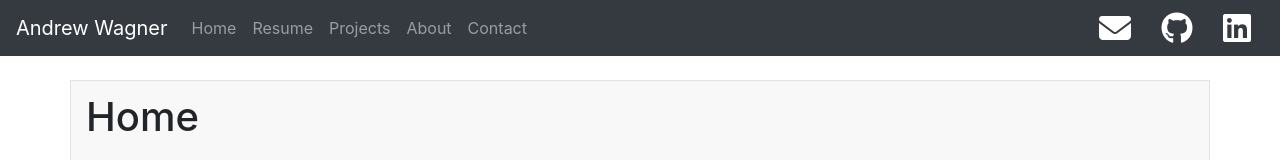
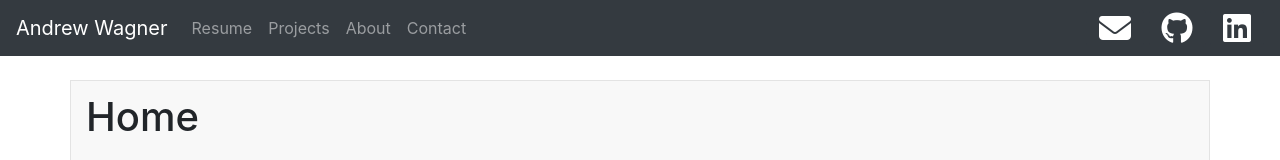
Before and after one commit to wagner-pdx/webdev-final-project, a plain HTML site: page index.html in a window 1280 px wide. Shown: the top 160 px of the page. Drawn offline with nearby package versions, Linux system fonts and the light colour scheme.

Commit message:
Removed (Duplicate) Home from NavBar

```diff
--- a/navbar.html
+++ b/navbar.html
@@ -18,9 +18,6 @@
           >Home <span class="sr-only">(current)</span></a
         >
       </li> -->
-      <li id="nav-home" class="nav-item">
-        <a class="nav-link" href="index.html">Home</a>
-      </li>
       <li id="nav-resume" class="nav-item">
         <a class="nav-link" href="resume.html">Resume</a>
       </li>
```
